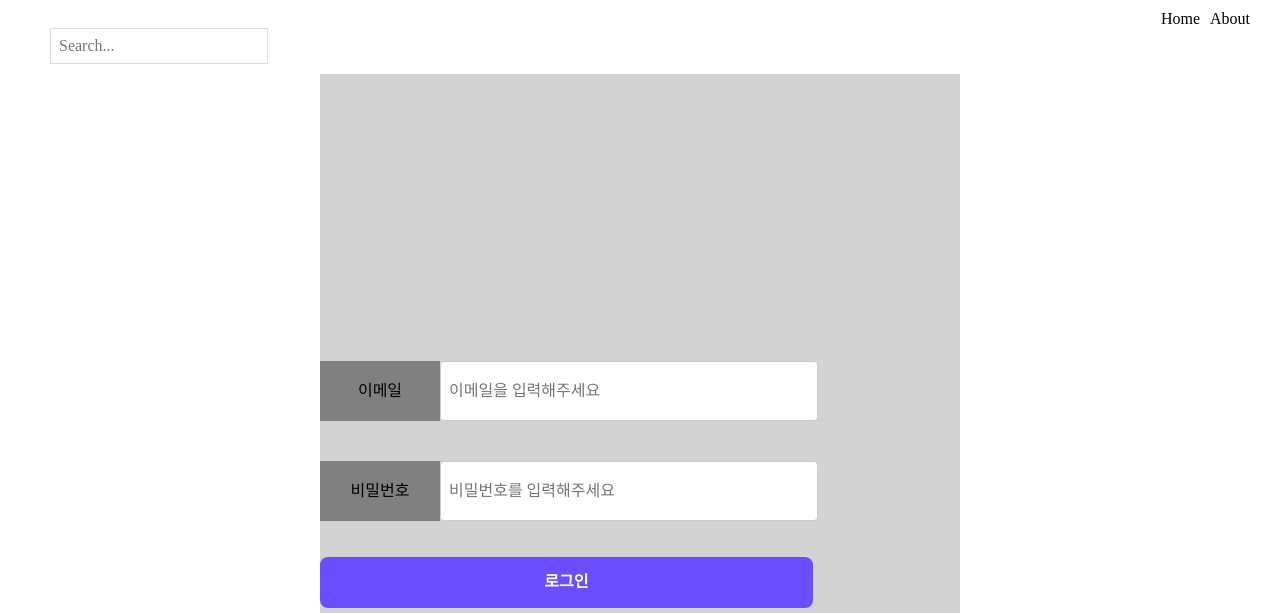
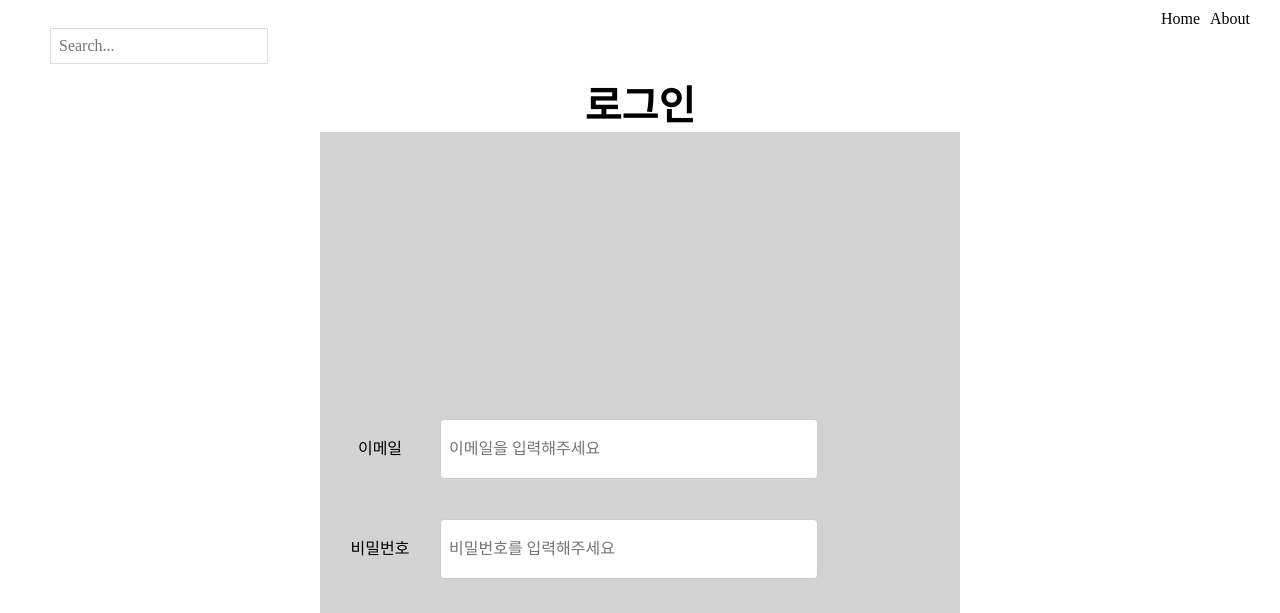
Before and after one commit to DO-NOT-DRUG/DoNotDrug, a React (Vite) app in the folder frontend/: page /login in a window 1280 px wide. Shown: the top 613 px of the page. Built offline with nearby package versions, Linux system fonts and the light colour scheme; a web font is replaced by a local one.

Commit message:
✨ [Feat] Title 컴포넌트 디자인

```diff
--- /dev/null
+++ b/frontend/src/components/Title/Title.jsx
@@ -0,0 +1,55 @@
+import PropTypes from 'prop-types';
+import styled from 'styled-components';
+
+const StyledTitle = styled.h2`
+  &.Medium {
+    font-size: 1rem;
+  }
+
+  &.Large {
+    font-size: 1.5rem;
+  }
+
+  &.XL {
+    font-size: 2rem;
+  }
+
+  &.XXL {
+    font-size: 2.5rem;
+    font-weight: bold;
+  }
+
+  &.XXXL {
+    font-size: 3rem;
+  }
+
+  &.center {
+    text-align: center;
+  }
+
+
+
+  ${props => props.className};
+`;
+
+
+export function Title({ as: Component, className, titleStyle, ... restProps }) {
+  const combinedClassNames =
+    `${titleStyle} ${className}`.trim();
+
+  return <StyledTitle as={Component} className={combinedClassNames} {...restProps} />;
+}
+
+/* Props -------------------------------------------------------------------- */
+
+Title.defaultProps = {
+  as: 'h2',
+  className: '',
+  titleStyle: 'Large',
+};
+
+Title.propTypes = {
+  as: PropTypes.oneOf(['h1', 'h2', 'h3', 'h4', 'h5', 'h6']),
+  className: PropTypes.string,
+  titleStyle: PropTypes.oneOf(['Medium', 'Large', 'XL', 'XXL', 'XXXL']),
+};
--- a/frontend/src/components/index.js
+++ b/frontend/src/components/index.js
@@ -3,3 +3,4 @@ export * from './Container/Container';
 export * from './Button/Button';
 export * from './Input/Input';
 export * from './Form/Form';
+export * from './Title/Title';
--- a/frontend/src/pages/Login/Login.jsx
+++ b/frontend/src/pages/Login/Login.jsx
@@ -1,7 +1,7 @@
 import React, { useState } from 'react';
 import styled from 'styled-components';
 
-import { Button, Container, Input, Form } from '../../components';
+import { Button, Container, Input, Form, Title } from '../../components';
 import { requestLogin } from '@/api/requestLogin';
 
 const Li = styled.li`
@@ -13,7 +13,7 @@ const Li = styled.li`
 
 const Label = styled.label`
   width: 120px;
-  background-color: grey;
+  // background-color: grey;
   text-align: center;
 `;
 
@@ -38,6 +38,7 @@ function Login() {
 
   return (
     <Container as="section" align="center" width="widthMedium">
+      <Title as="h2" titleStyle="XXL" align="center">로그인</Title>
       <Form onSubmit={handleLoginRequest}>
         <ul>
           <Li>
```
